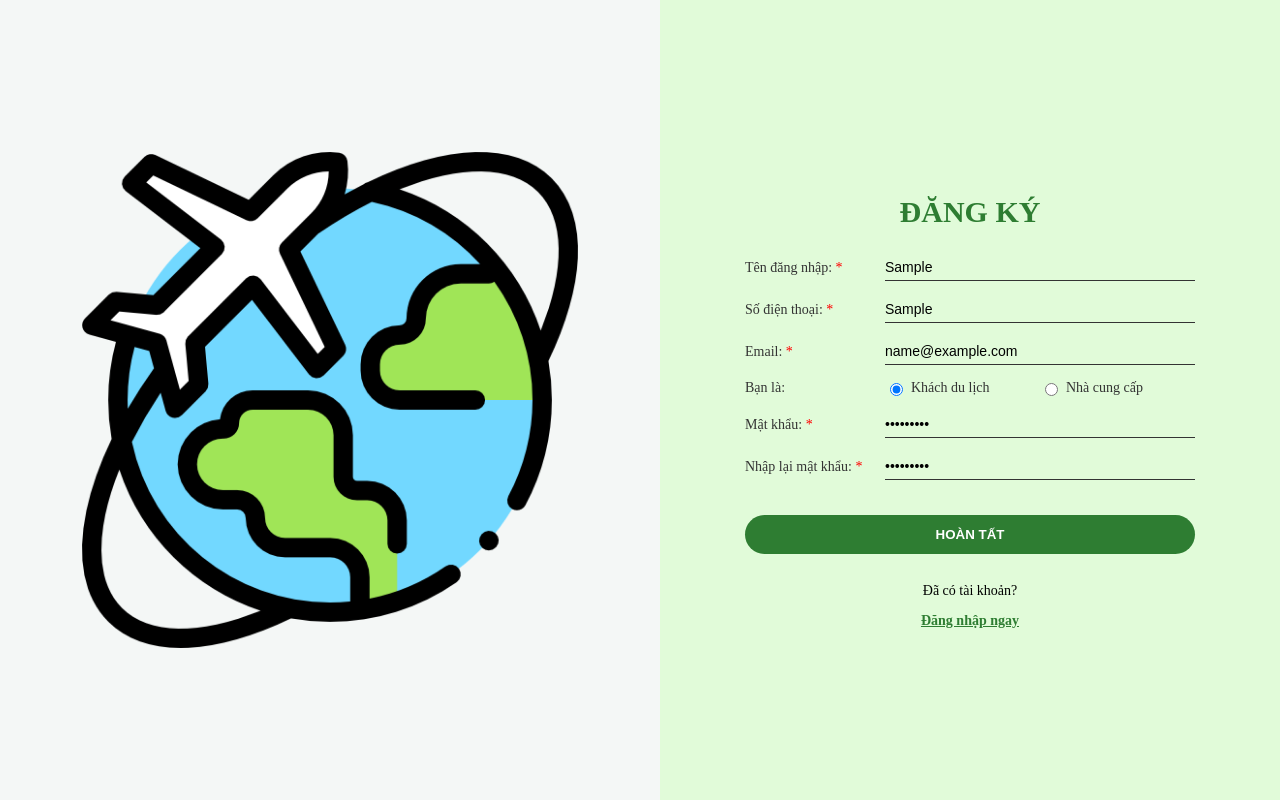
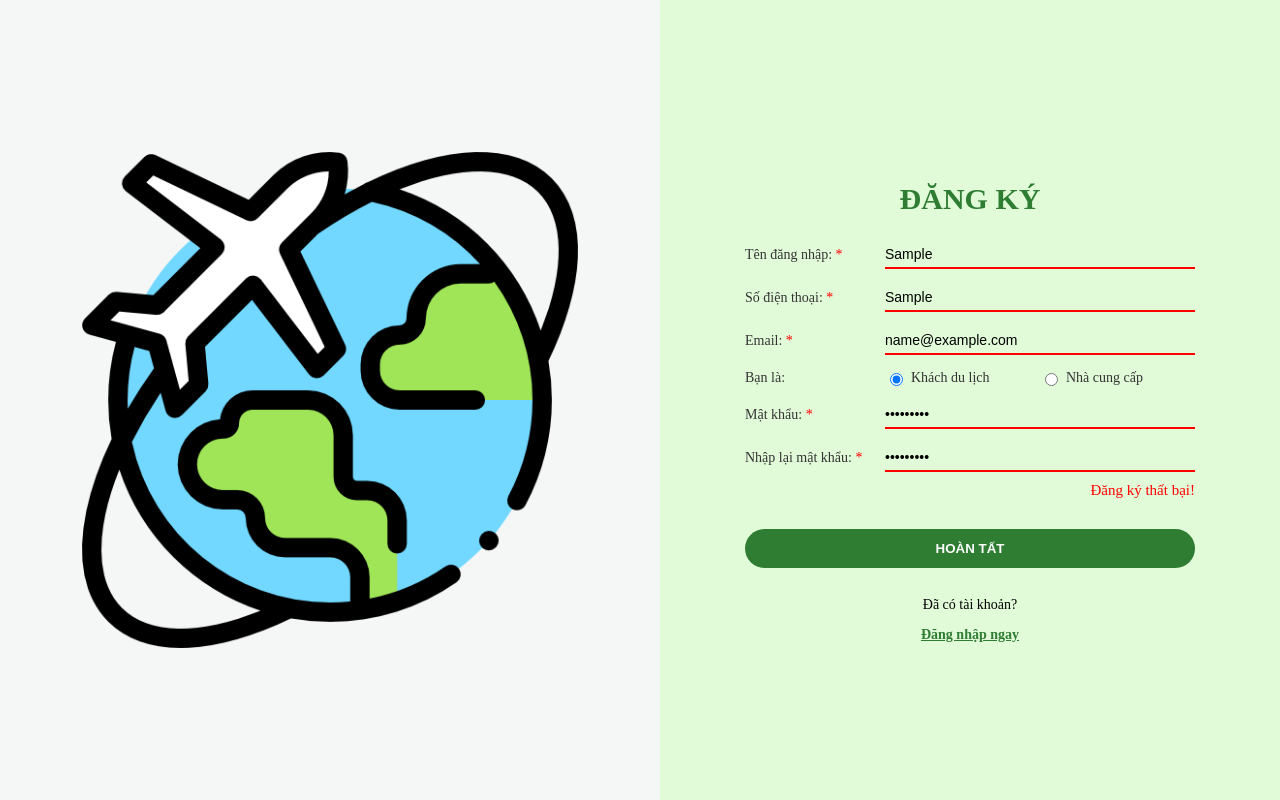
Before and after one commit to KhanhQuoc0203/Test, a React (Vite) app in the folder frontend/: page /register in a window 1280 px wide. Both pictures are taken after typing "Sample", "Sample", "name@example.com", "Sample123", "Sample123" into the empty fields and a click on the button "HOÀN TẤT". Built offline with nearby package versions, Linux system fonts and the light colour scheme; no server answers.

Commit message:
update Login and Register

```diff
--- a/frontend/src/pages/auth/Login.css
+++ b/frontend/src/pages/auth/Login.css
@@ -128,3 +128,15 @@
     font-weight: bold;
     text-decoration: underline;
 }
+
+.error-message {
+    color: red;
+    font-size: 15px;
+    margin-top: -20px;
+    margin-bottom: 20px;
+    text-align: right;
+}
+
+.input-error {
+    border-bottom: 2px solid red !important;
+}
--- a/frontend/src/pages/auth/Login.jsx
+++ b/frontend/src/pages/auth/Login.jsx
@@ -8,9 +8,11 @@ export default function Login() {
   const navigate = useNavigate();
 
   const [loginData, setLoginData] = useState({
-    username: '', // Số điện thoại hoặc username
+    username: '',
     password: ''
   });
+
+  const [errorMsg, setErrorMsg] = useState('');
 
   const handleChange = (e) => {
     setLoginData({ ...loginData, [e.target.name]: e.target.value });
@@ -21,31 +23,33 @@ export default function Login() {
     try {
       const response = await axiosClient.post('users/login/', loginData);
 
-      // Lưu token vào localStorage để dùng cho các trang sau
+      // Lưu token
       localStorage.setItem('token', response.data.token);
       localStorage.setItem('user', JSON.stringify(response.data.user));
 
-      alert("Đăng nhập thành công!");
-      navigate('/'); // Về trang chủ
+      setErrorMsg('');
+      navigate('/');
     } catch (error) {
       console.error("Lỗi đăng nhập:", error.response?.data);
-      alert("Sai tài khoản hoặc mật khẩu!");
+      setErrorMsg("Sai tài khoản hoặc mật khẩu!");
     }
   };
 
   return (
     <div className="login-container">
+      {/* IMAGE */}
       <div className="login-image-section">
         <img src={travelImg} alt="Travel Illustration" className="illustration" />
       </div>
 
+      {/* FORM */}
       <div className="login-form-section">
         <div className="form-wrapper">
           <h2 className="form-title">ĐĂNG NHẬP</h2>
 
           <form className="login-form" onSubmit={handleSubmit}>
+            {/* USERNAME */}
             <div className="input-group">
-              {/* Số điện thoại hoặc tên đăng nhập */}
               <label>Tên đăng nhập: <span>*</span></label>
               <input
                 type="text"
@@ -57,6 +61,7 @@ export default function Login() {
               />
             </div>
 
+            {/* PASSWORD */}
             <div className="input-group">
               <label>Mật khẩu: <span>*</span></label>
               <input
@@ -65,10 +70,15 @@ export default function Login() {
                 placeholder="Nhập mật khẩu"
                 value={loginData.password}
                 onChange={handleChange}
+                className={errorMsg ? "input-error" : ""}
                 required
               />
             </div>
 
+            {/* ERROR MESSAGE */}
+            {errorMsg && <p className="error-message">{errorMsg}</p>}
+
+            {/* OPTIONS */}
             <div className="form-options">
               <label className="remember-me">
                 <input type="checkbox" name="remember" />
@@ -79,11 +89,17 @@ export default function Login() {
               </Link>
             </div>
 
-            <button type="submit" className="btn-login">ĐĂNG NHẬP</button>
+            {/* BUTTON */}
+            <button type="submit" className="btn-login">
+              ĐĂNG NHẬP
+            </button>
 
+            {/* REGISTER */}
             <div className="register-footer">
               <p>Chưa có tài khoản?</p>
-              <Link to="/register" className="register-link">Đăng ký ngay</Link>
+              <Link to="/register" className="register-link">
+                Đăng ký ngay
+              </Link>
             </div>
           </form>
         </div>
--- a/frontend/src/pages/auth/Register.css
+++ b/frontend/src/pages/auth/Register.css
@@ -136,3 +136,15 @@
     /* Nhỏ lại một chút để vừa hàng */
     white-space: nowrap;
 }
+
+.error-message {
+    color: red;
+    font-size: 15px;
+    margin-top: -5px;
+    margin-bottom: 10px;
+    text-align: right;
+}
+
+.input-error {
+    border-bottom: 2px solid red !important;
+}
--- a/frontend/src/pages/auth/Register.jsx
+++ b/frontend/src/pages/auth/Register.jsx
@@ -13,24 +13,32 @@ export default function Register() {
     phone: '',
     password: '',
     confirmPassword: '',
-    role: 'CUSTOMER' // Mặc định là khách hàng
+    role: 'CUSTOMER'
   });
+
+  const [errorMsg, setErrorMsg] = useState('');
 
   const handleChange = (e) => {
     setFormData({ ...formData, [e.target.name]: e.target.value });
+    setErrorMsg(''); // clear lỗi khi user nhập lại
   };
 
   const handleSubmit = async (e) => {
     e.preventDefault();
 
-    // Kiểm tra mật khẩu khớp nhau
+    // ❌ Validate mật khẩu
     if (formData.password !== formData.confirmPassword) {
-      alert("Mật khẩu xác nhận không khớp!");
+      setErrorMsg("Mật khẩu xác nhận không khớp!");
+      return;
+    }
+
+    if (formData.password.length < 8) {
+      setErrorMsg("Mật khẩu phải có ít nhất 8 ký tự!");
       return;
     }
 
     try {
-      const response = await axiosClient.post('users/register/', {
+      await axiosClient.post('users/register/', {
         username: formData.username,
         email: formData.email,
         password: formData.password,
@@ -38,63 +46,75 @@ export default function Register() {
         role: formData.role
       });
 
-      alert("Đăng ký thành công!");
-      navigate('/login'); // Chuyển hướng sang trang đăng nhập
+      setErrorMsg('');
+      navigate('/login');
     } catch (error) {
       console.error("Lỗi đăng ký:", error.response?.data);
-      alert("Đăng ký thất bại: " + JSON.stringify(error.response?.data));
+
+      // lấy lỗi backend nếu có
+      const backendMsg =
+        error.response?.data?.message ||
+        error.response?.data?.error ||
+        "Đăng ký thất bại!";
+
+      setErrorMsg(backendMsg);
     }
   };
 
   return (
     <div className="register-container">
+      {/* IMAGE */}
       <div className="register-image-section">
         <img src={travelImg} alt="Travel Illustration" className="illustration" />
       </div>
 
+      {/* FORM */}
       <div className="register-form-section">
         <div className="reg-form-wrapper">
           <h2 className="reg-form-title">ĐĂNG KÝ</h2>
 
           <form className="register-form" onSubmit={handleSubmit}>
-            {/* Username (Bắt buộc cho Backend) */}
+
+            {/* USERNAME */}
             <div className="reg-input-group">
               <label>Tên đăng nhập: <span>*</span></label>
               <input
                 type="text"
                 name="username"
-                placeholder="Nhập tên đăng nhập"
                 value={formData.username}
                 onChange={handleChange}
+                className={errorMsg ? "input-error" : ""}
                 required
               />
             </div>
 
+            {/* PHONE */}
             <div className="reg-input-group">
               <label>Số điện thoại: <span>*</span></label>
               <input
                 type="text"
                 name="phone"
-                placeholder="Nhập số điện thoại"
                 value={formData.phone}
                 onChange={handleChange}
+                className={errorMsg ? "input-error" : ""}
                 required
               />
             </div>
 
+            {/* EMAIL */}
             <div className="reg-input-group">
               <label>Email: <span>*</span></label>
               <input
                 type="email"
                 name="email"
-                placeholder="Nhập địa chỉ email"
                 value={formData.email}
                 onChange={handleChange}
+                className={errorMsg ? "input-error" : ""}
                 required
               />
             </div>
 
-            {/* Vai trò (Role) */}
+            {/* ROLE */}
             <div className="reg-input-group">
               <label>Bạn là:</label>
               <div className="role-options">
@@ -108,6 +128,7 @@ export default function Register() {
                   />
                   Khách du lịch
                 </label>
+
                 <label className="radio-label">
                   <input
                     type="radio"
@@ -121,36 +142,48 @@ export default function Register() {
               </div>
             </div>
 
+            {/* PASSWORD */}
             <div className="reg-input-group">
               <label>Mật khẩu: <span>*</span></label>
               <input
                 type="password"
                 name="password"
-                placeholder="Ít nhất 8 ký tự (chữ và số)"
                 value={formData.password}
                 onChange={handleChange}
+                className={errorMsg ? "input-error" : ""}
                 required
               />
             </div>
 
+            {/* CONFIRM */}
             <div className="reg-input-group">
               <label>Nhập lại mật khẩu: <span>*</span></label>
               <input
                 type="password"
                 name="confirmPassword"
-                placeholder="Xác nhận mật khẩu"
                 value={formData.confirmPassword}
                 onChange={handleChange}
+                className={errorMsg ? "input-error" : ""}
                 required
               />
             </div>
 
-            <button type="submit" className="btn-finish">HOÀN TẤT</button>
+            {/* ERROR */}
+            {errorMsg && <p className="error-message">{errorMsg}</p>}
 
+            {/* BUTTON */}
+            <button type="submit" className="btn-finish">
+              HOÀN TẤT
+            </button>
+
+            {/* FOOTER */}
             <div className="login-footer">
               <p>Đã có tài khoản?</p>
-              <Link to="/login" className="login-now-link">Đăng nhập ngay</Link>
+              <Link to="/login" className="login-now-link">
+                Đăng nhập ngay
+              </Link>
             </div>
+
           </form>
         </div>
       </div>
```
